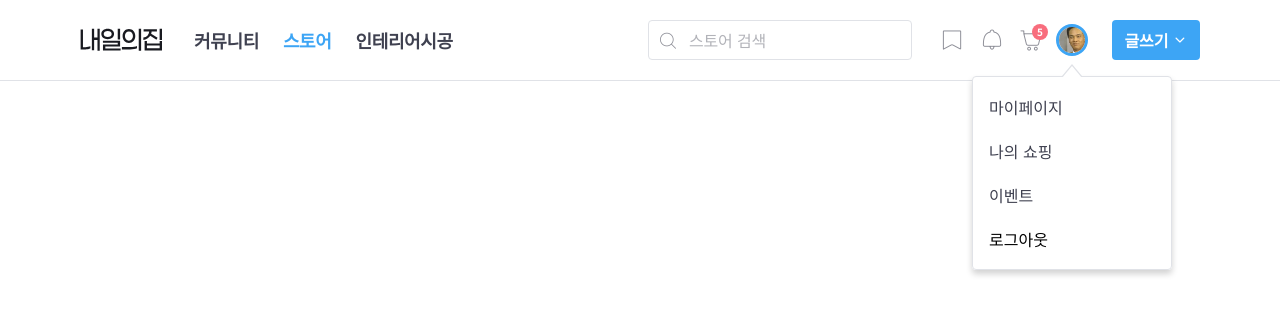
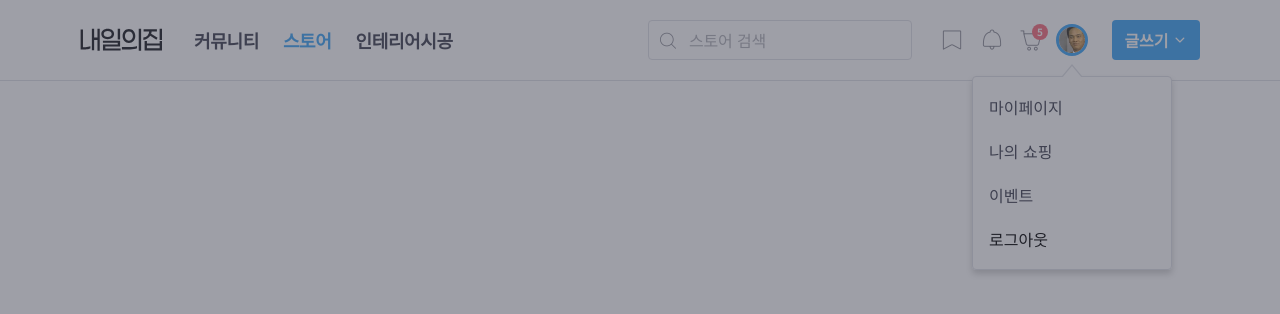
Before and after one commit to soyunhan/work-tomorrowhouuse, a website: page index.html in a window 1280 px wide. Drawn offline with Linux system fonts and the light colour scheme; files whose address does not match are found by name.

Commit message:
Implement an overlay component

```diff
--- a/index.html
+++ b/index.html
@@ -283,6 +283,7 @@
             </div>
         </nav>
     </aside>
+    <div class="overlay" aria-hidden></div>
 </body>
 
 </html>
--- /dev/null
+++ b/styles/constants/_z-indexes.scss
@@ -0,0 +1,2 @@
+$overlay-level: 10;
+$sidebar-level: 20;
--- /dev/null
+++ b/styles/layouts/_overlay.scss
@@ -0,0 +1,9 @@
+.overlay {
+  position: fixed;
+  top: 0;
+  left: 0;
+  z-index: $overlay-level;
+  width: 100%;
+  height: 100vh;
+  background-color: rgba($primary, 0.5);
+}
--- a/styles/main.scss
+++ b/styles/main.scss
@@ -2,6 +2,7 @@
 @import './constants/typography';
 @import './constants/breakpoints';
 @import './constants/box-shadows';
+@import './constants/z-indexes';
 
 @import './base/fonts';
 @import './base/normalize';
@@ -30,3 +31,4 @@
 @import './layouts/grids';
 @import './layouts/gnb';
 @import './layouts/sidebar';
+@import './layouts/overlay';
```
Also changed, not shown: style.css, 1 other file.
